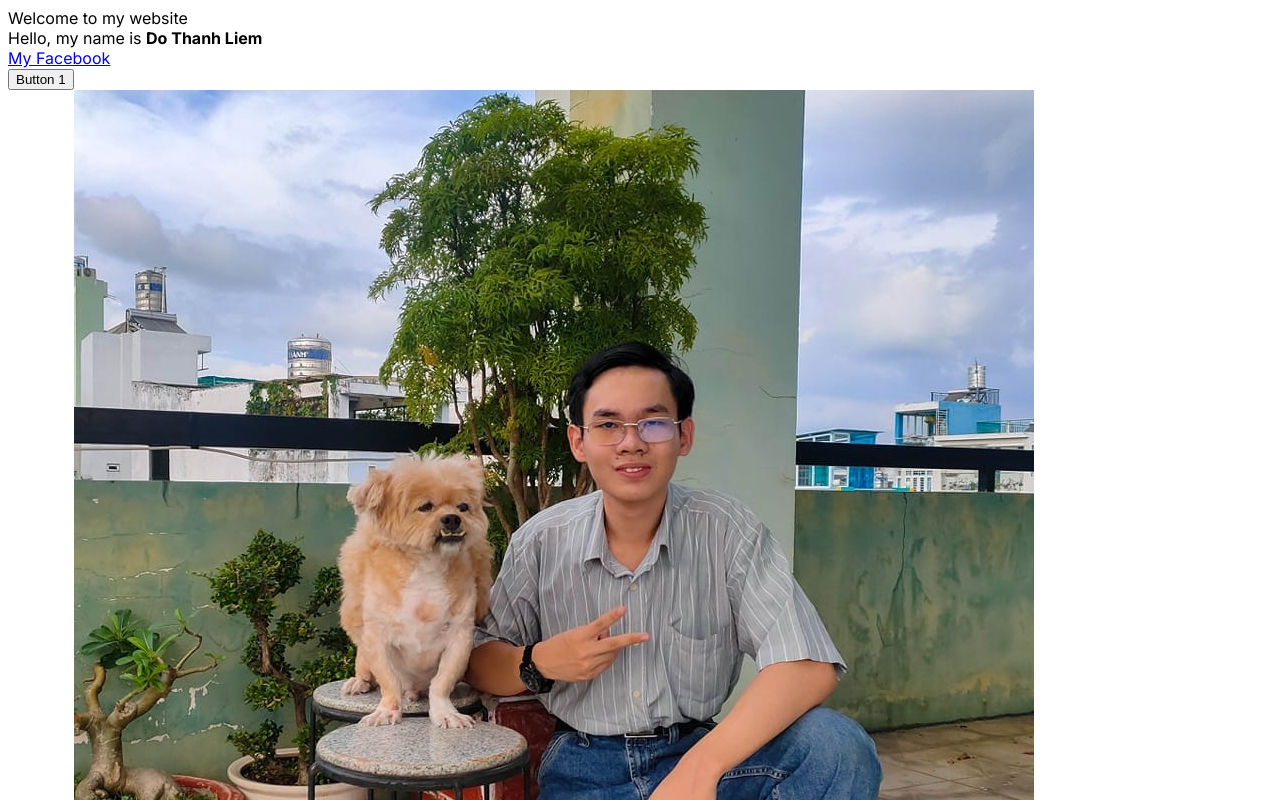
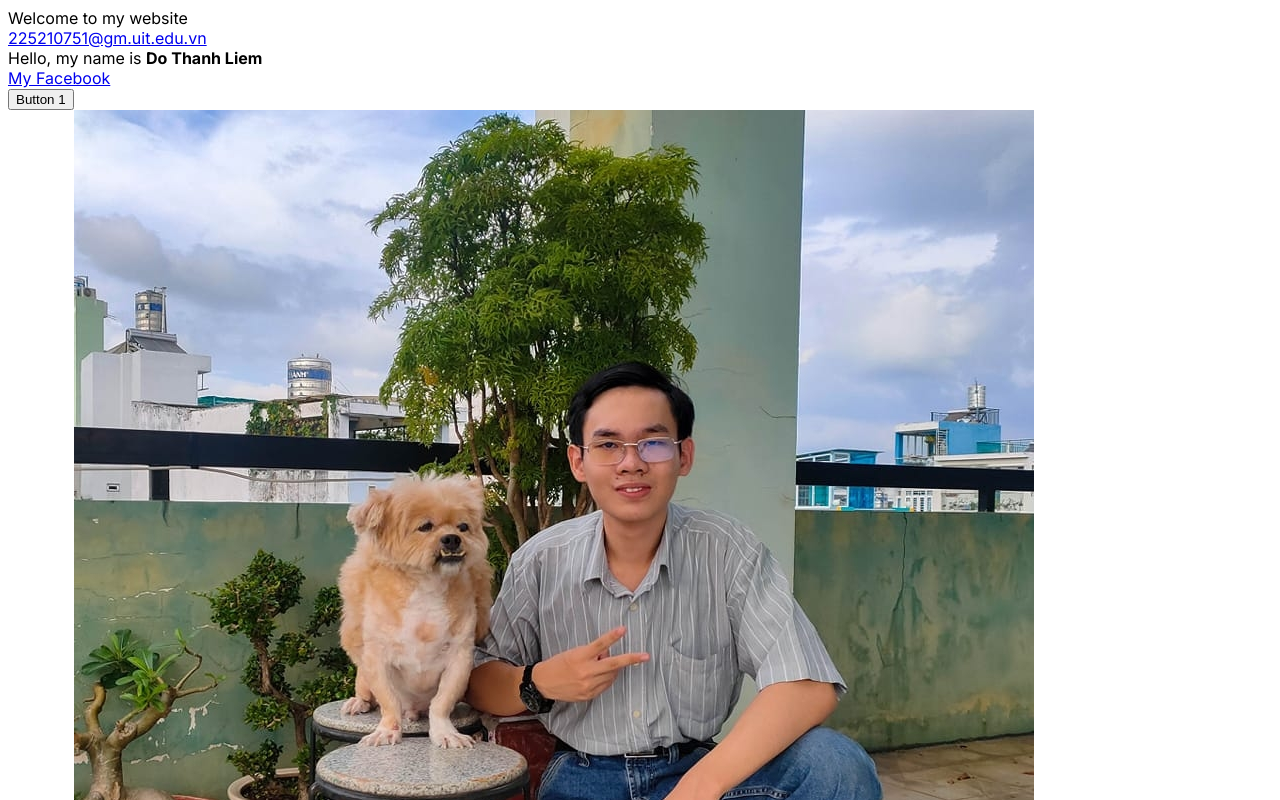
Before and after one commit to DoDoIndex/dothanhliem.com, a Next.js app: page / in a window 1280 px wide. Shown: the top 800 px of the page. Built offline with nearby package versions, Linux system fonts and the light colour scheme.

Commit message:
add email

```diff
--- a/src/pages/index.js
+++ b/src/pages/index.js
@@ -7,6 +7,10 @@
     <main className={inter.className}>
       <title>Profile - Thanhliem Do</title>
       <div> Welcome to my website </div>
+      <a href="https://mail.google.com/mail/u/0/#inbox?compose=CllgCJZbjLpWTNGQvTtXRjHDCzLCwpLzBfJZnTrLmFqfzdxFghxwdnxLnqTFLwWqqpjBMQVVlkg">
+        {' '}
+        225210751@gm.uit.edu.vn
+      </a>
       <div className="bg-cyan-200">
         Hello, my name is <b> Do Thanh Liem </b> <br></br>
         <a href="https://www.facebook.com/tl.do.940436">My Facebook</a>
```
